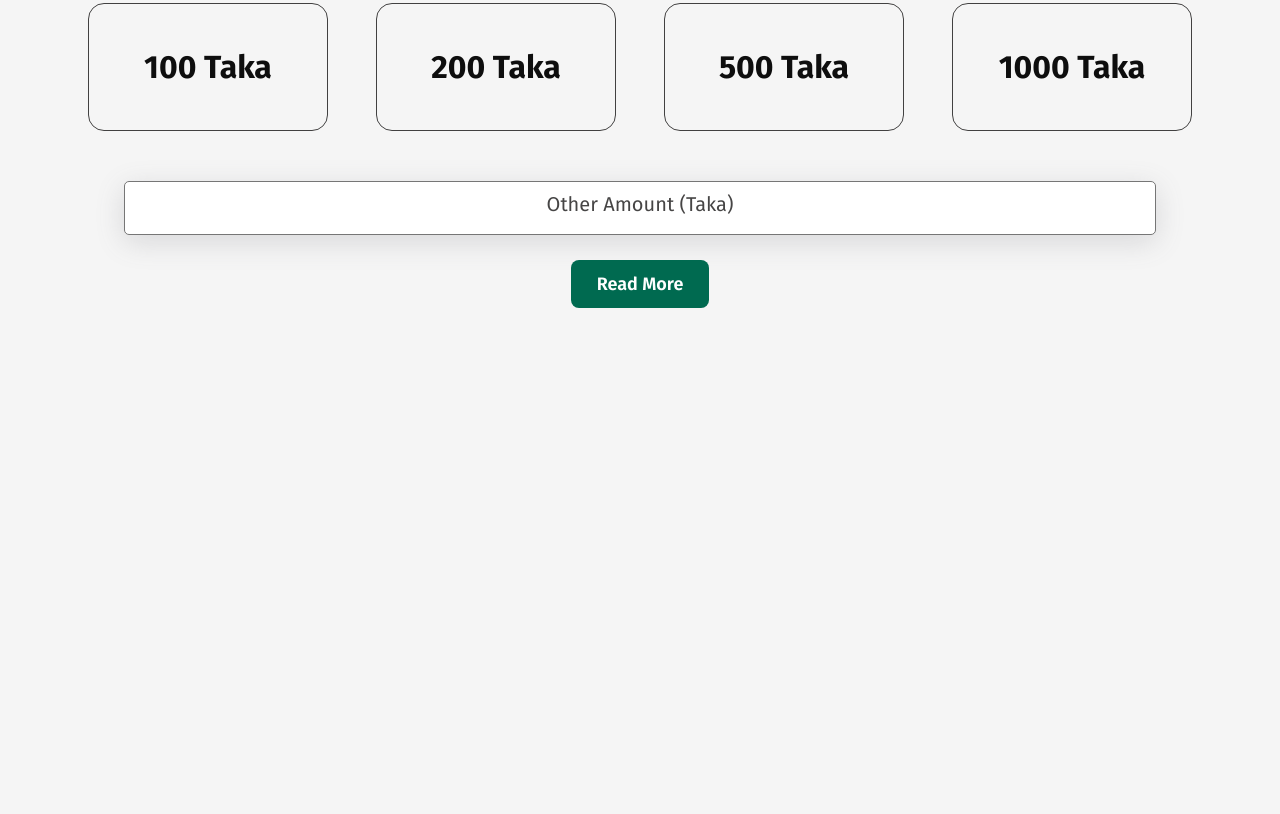
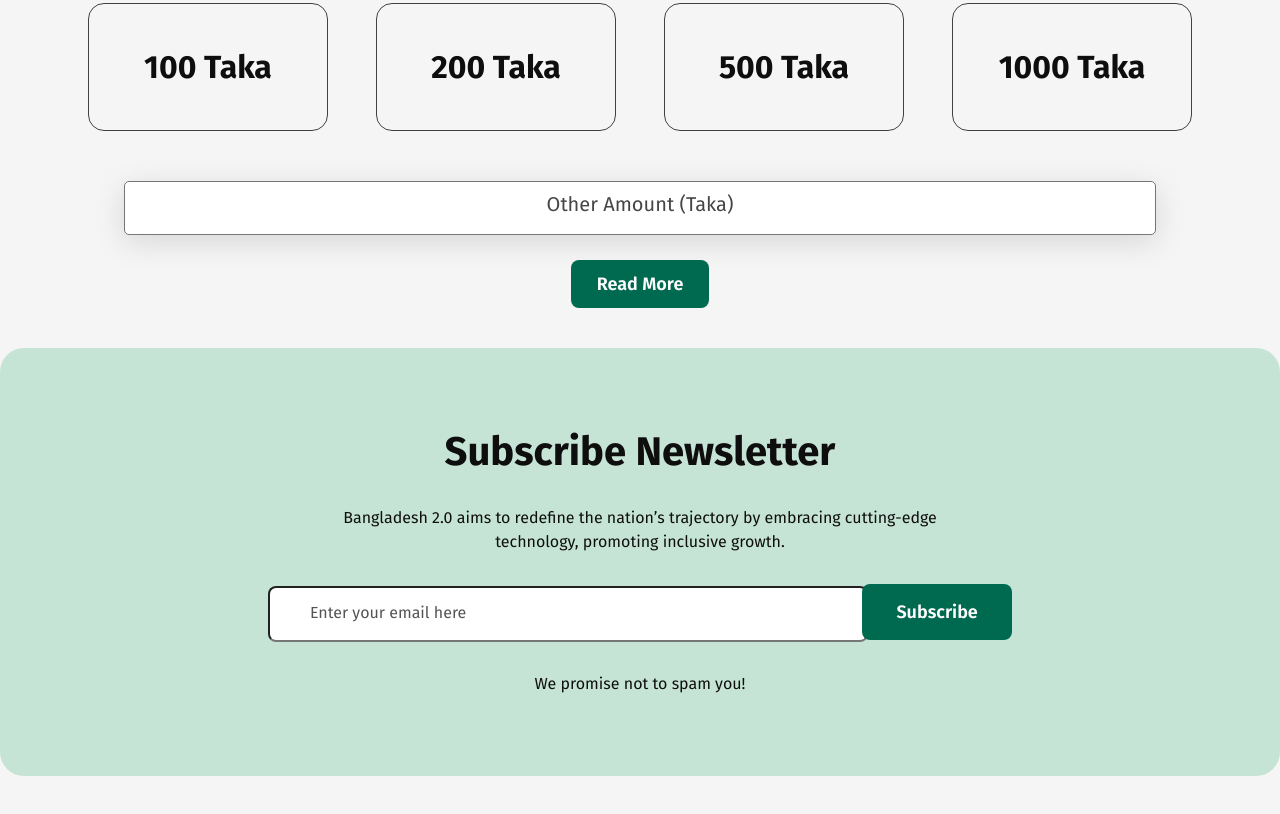
Before and after one commit to souravpro/programming-hero-first-assignment, a plain HTML site: page index.html in a window 1280 px wide. Shown: the part 3172-3986 px from the top of the page. Drawn offline with Linux system fonts and the light colour scheme.

Commit message:
Added Newsletter Section

```diff
--- a/css/style.css
+++ b/css/style.css
@@ -371,4 +371,54 @@ nav {
 
 .donate-section .read-more-btn {
     margin-top: 25px;
+    margin-bottom: 40px;
 }
+
+/* .newsletter */
+.newsletter {
+    width: 1280px;
+    margin: 0 auto;
+    display: flex;
+    flex-direction: column;
+    justify-content: center;
+    align-items: center;
+    background: #C6E4D6;
+    border-radius: 24px;
+    padding: 80px 100px;
+    gap: 30px;
+}
+.newsletter h2 {
+    font-size: 40px;
+    font-weight: 700;
+    line-height: 48px;
+    color: #0E0E0E;
+}
+.newsletter p {
+    font-size: 16px;
+    font-weight: 400;
+    line-height: 24px;
+    color: #0E0E0E;
+    max-width: 622px;
+    text-align: center;
+}
+
+.newsletter-input-box input {
+    width: 600px;
+    padding: 18px 40px;
+    gap: 24px;
+    border-radius: 8px;
+}
+.newsletter-input-box input::placeholder {
+    font-size: 16px;
+    font-weight: 400;
+    line-height: 20px;
+    color: #555353;
+    border: none;
+}
+.newsletter .read-more-btn {
+    width: 150px;
+    padding: 17px 34px;
+    gap: 48px;
+    border-radius: 8px;
+    margin-left: -10px;
+}
--- a/index.html
+++ b/index.html
@@ -141,6 +141,17 @@
 
             <button class="read-more-btn">Read More</button>
         </section>
+
+
+        <section class="newsletter">
+            <h2>Subscribe Newsletter</h2>
+            <P>Bangladesh 2.0 aims to redefine the nation’s trajectory by embracing cutting-edge technology, promoting inclusive growth.</P>
+            <div class="newsletter-input-box">
+                <input type="email" placeholder="Enter your email here">
+                <button class="read-more-btn">Subscribe</button>
+            </div>
+            <p>We promise not to spam you!</p>
+        </section>
     </main>
 </body>
 </html>
```
